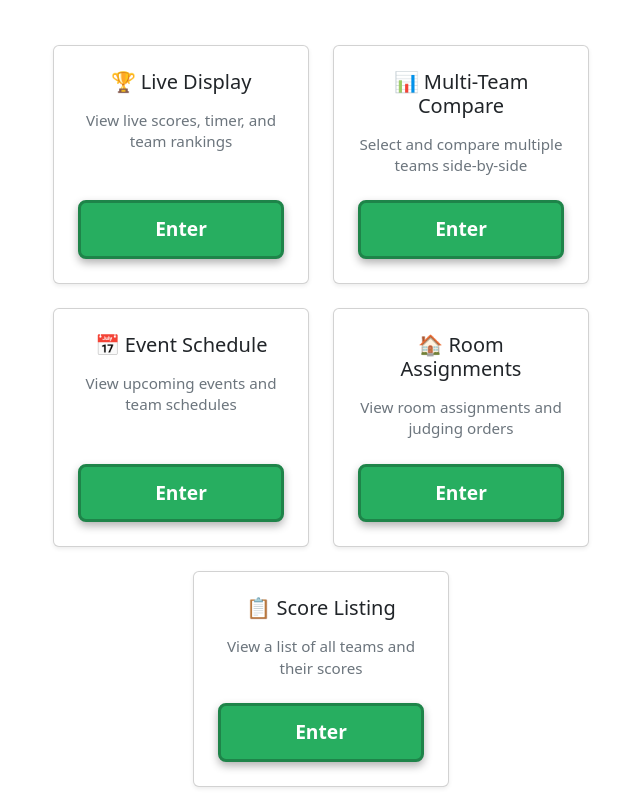
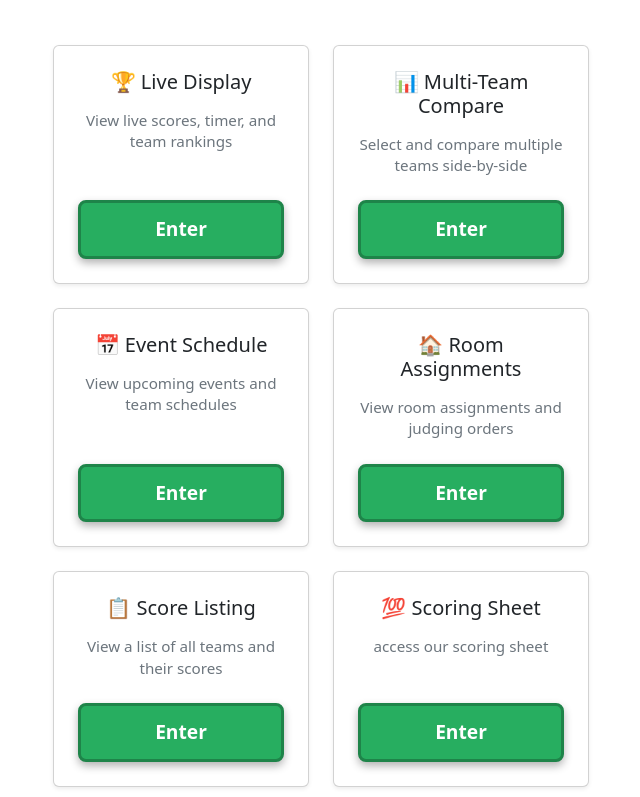
Before and after one commit to FRCTeam272/TuneUp-App-Frontend, a Gatsby site: page /home in a window 1280 px wide. Shown: the part 155-952 px from the top of the page, without its empty margins (319-959 px from the left). Built offline with nearby package versions, Linux system fonts and the light colour scheme; Gatsby itself is replaced by a stand-in of ours; no server answers.

Commit message:
added a link to the scoring sheet

```diff
--- a/src/pages/home.js
+++ b/src/pages/home.js
@@ -80,6 +80,12 @@ const IndexPage = () => {
             description: isPasswordValid ? 'Manage teams, add/remove scores, and administrative functions' : 'View a list of all teams and their scores',
             path: '/admin',
             variant: 'secondary'
+        },
+        {
+            title: '💯 Scoring Sheet',
+            description: 'access our scoring sheet',
+            path: 'https://272-fll-scoresheet.netlify.app/',
+            variant: 'danger'
         }
     ];
 
```
